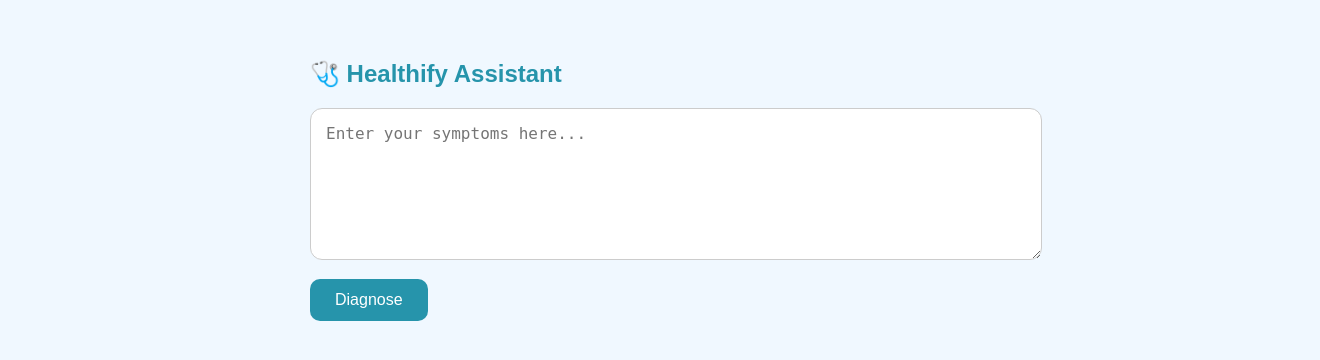
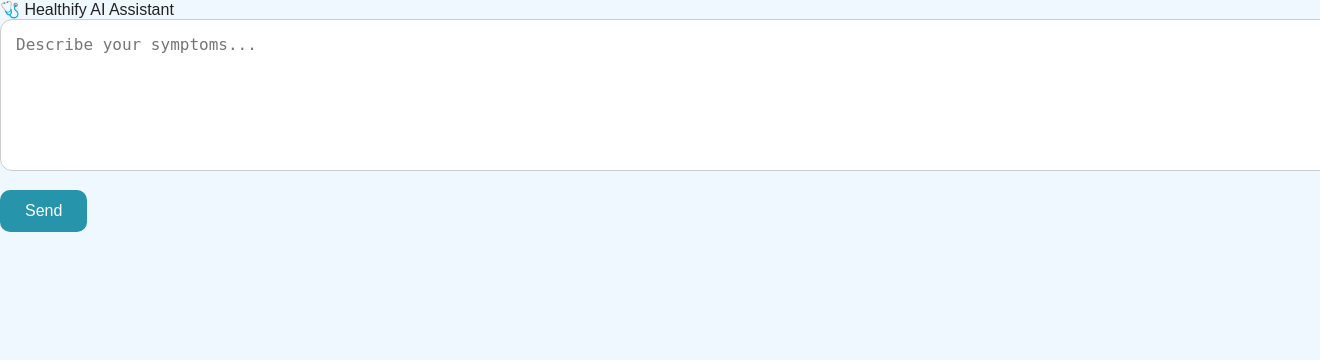
Before and after one commit to ZF-Creators/healthify, a Flask app: page /chat in a window 1320 px wide; the page is wider, and only the part inside the window is pictured. Shown: the top 360 px of that part. Run offline with Flask 3, Linux system fonts and the light colour scheme; parts of the project's set-up code (start-up, migrations or seed data) failed here and were passed over.

Commit message:
Update chatbot.html

```diff
--- a/templates/chatbot.html
+++ b/templates/chatbot.html
@@ -2,31 +2,46 @@
 <html lang="en">
 <head>
     <meta charset="UTF-8">
-    <title>Healthify | Symptom Chatbot</title>
+    <title>Healthify | AI Chatbot</title>
     <link rel="stylesheet" href="{{ url_for('static', filename='styles.css') }}">
+    <script defer src="{{ url_for('static', filename='chatbot.js') }}"></script>
 </head>
 <body class="chat-screen">
-    <div class="chat-container">
-        <h2>🩺 Healthify Assistant</h2>
-        <form method="post">
-            <textarea name="symptoms" placeholder="Enter your symptoms here..." required>{{ user_input }}</textarea>
-            <button type="submit">Diagnose</button>
-        </form>
+    <div class="chatbox">
+        <div class="chat-header">
+            🩺 Healthify AI Assistant
+        </div>
+
+        <div class="chat-history" id="chat-history">
+            {% if user_input %}
+                <div class="chat-bubble user">
+                    <p>{{ user_input }}</p>
+                </div>
+            {% endif %}
 
             {% if prediction %}
-            <div class="bot-response">
-                <h3>🤖 I think it could be:</h3>
+                <div class="chat-bubble bot">
+                    <p>I think you might have:</p>
                     <ul>
                         {% for disease, prob in prediction %}
-                        <li><strong>{{ disease }}</strong> — {{ '%.2f'|format(prob * 100) }}%
+                            <li>
+                                <strong>{{ disease }}</strong> — {{ '%.2f'|format(prob * 100) }}%<br>
                                 <a href="https://www.google.com/search?q={{ disease|urlencode }} symptoms" target="_blank">🔍 Read more</a>
                             </li>
                         {% endfor %}
                     </ul>
                 </div>
+            {% elif error %}
+                <div class="chat-bubble bot error">
+                    <p>{{ error }}</p>
+                </div>
             {% endif %}
         </div>
 
-    <script src="{{ url_for('static', filename='chatbot.js') }}"></script>
+        <form method="POST" class="chat-form">
+            <textarea name="symptoms" placeholder="Describe your symptoms..." required></textarea>
+            <button type="submit">Send</button>
+        </form>
+    </div>
 </body>
 </html>
```
Lines whose indentation alone changed are shown as unchanged.
